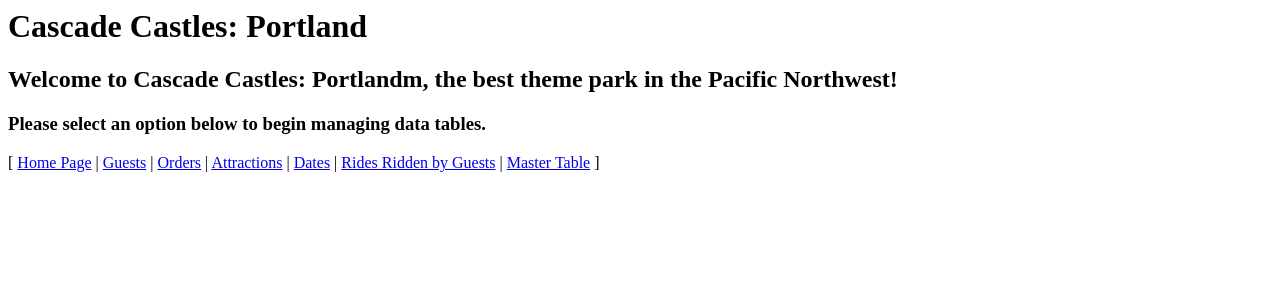
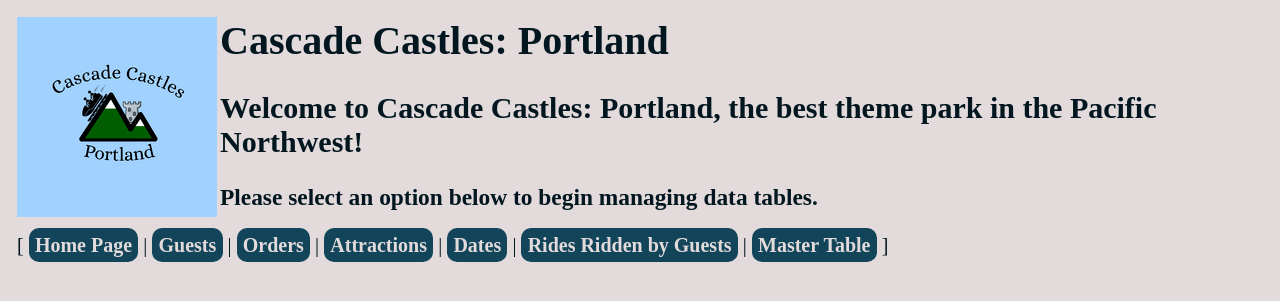
Before and after one commit to CollapsingStar/CS340-Portfolio-Project, a Flask app: page / in a window 1280 px wide. Shown: the top 301 px of the page. Run offline with Flask 2, Linux system fonts and the light colour scheme; some libraries are stand-ins or nearby versions; some web fonts are replaced.

Commit message:
Added CSS

```diff
--- a/templates/home.j2
+++ b/templates/home.j2
@@ -13,10 +13,12 @@ Source URL: https://github.com/osu-cs340-ecampus/flask-starter-app
     <meta http-equiv="X-UA-Compatible" content="IE=edge">
     <meta name="viewport" content="width=device-width, initial-scale=1.0">
     <title>Manage Cascade Castles</title>
+    <link rel= "stylesheet" type= "text/css" href= "{{ url_for('static',filename='css/style.css') }}">
 </head>
 <body>
+    <img src="{{ url_for('static',filename='img/CCP_Logo.png') }}" align="left"/>
     <h1>Cascade Castles: Portland</h1>
-    <h2>Welcome to Cascade Castles: Portlandm, the best theme park in the Pacific Northwest!</h2>
+    <h2>Welcome to Cascade Castles: Portland, the best theme park in the Pacific Northwest!</h2>
     <h3> Please select an option below to begin managing data tables. </h3>
 
     [
@@ -29,6 +31,9 @@ Source URL: https://github.com/osu-cs340-ecampus/flask-starter-app
     <a href="master_table">Master Table</a>
     ]
 
+<p> </p>
+
+
 
 </body>
 </html>
```
